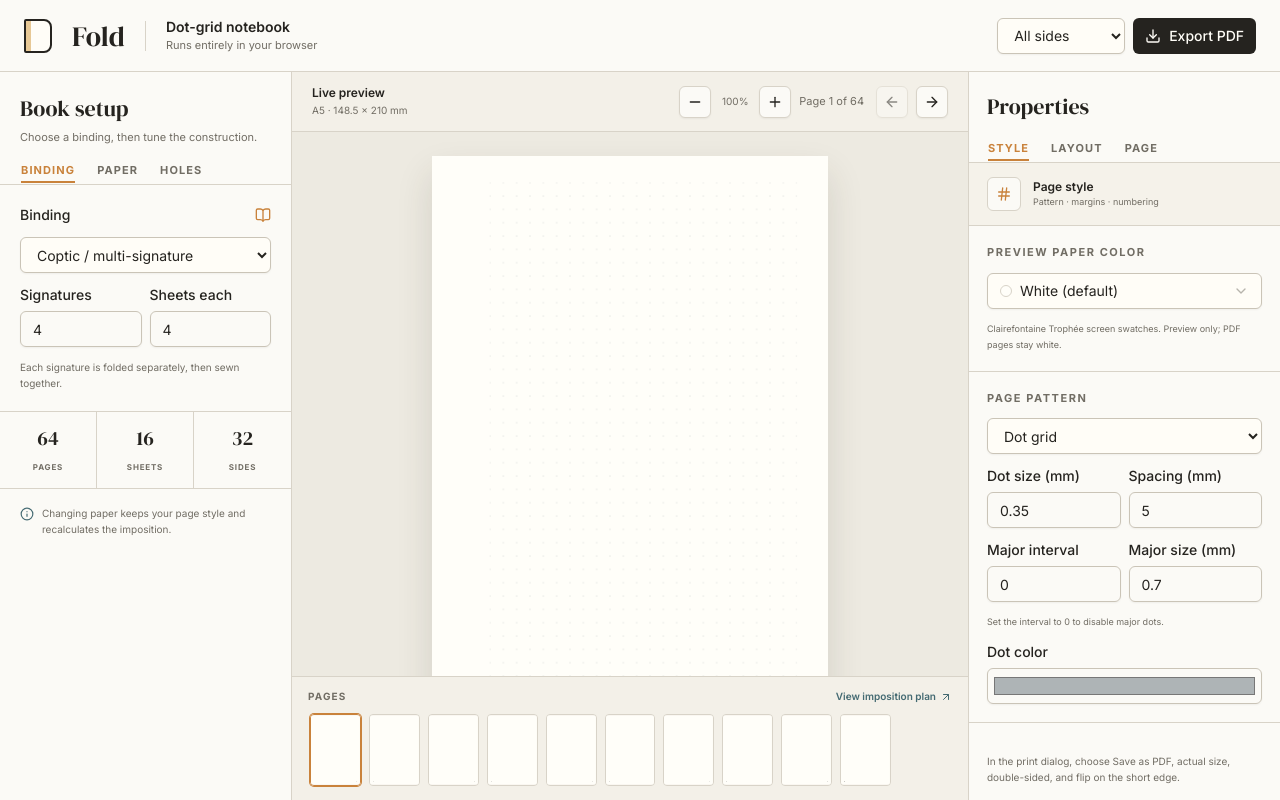
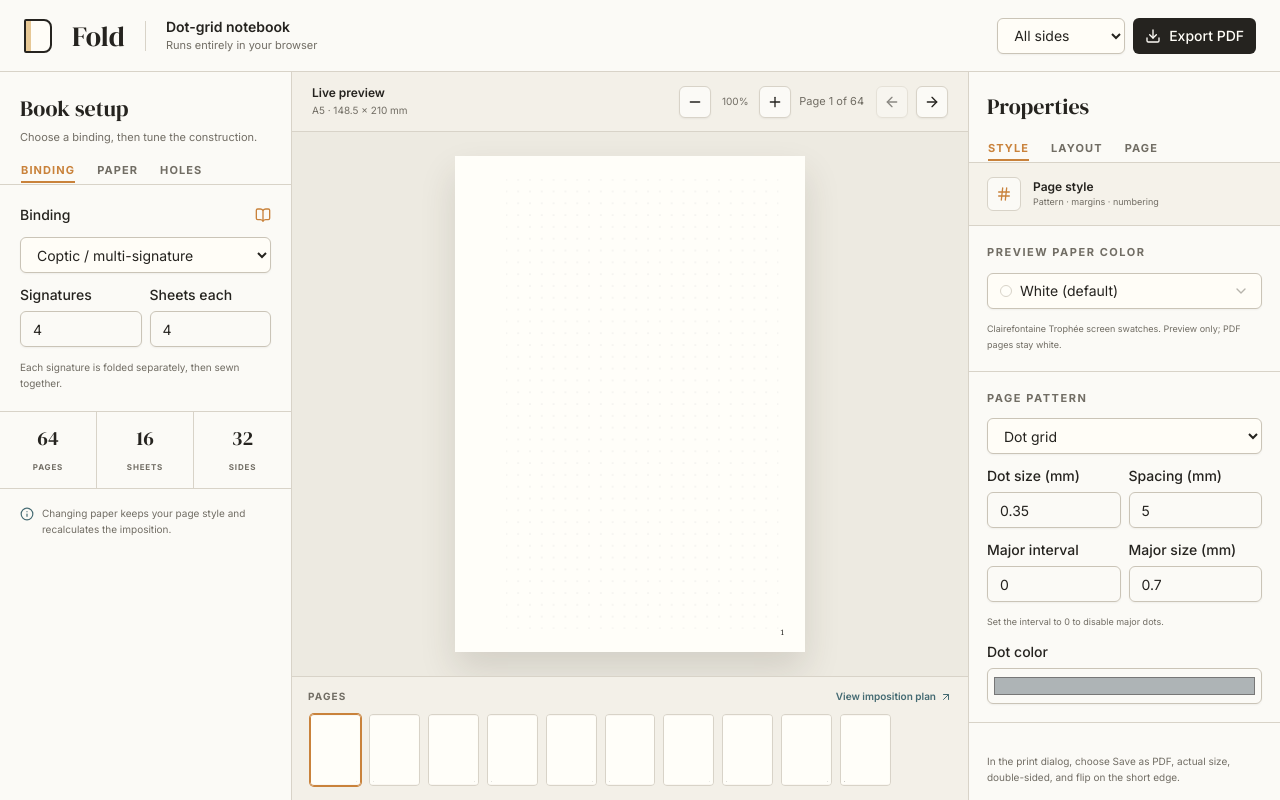
Before and after one commit to NikolaiUgelvik/fold, a React (Vite) app: page / in a window 1280 px wide. Built offline with nearby package versions, Linux system fonts and the light colour scheme.

Commit message:
fix: fit preview within laptop viewport

```diff
--- a/src/components/preview.tsx
+++ b/src/components/preview.tsx
@@ -1,5 +1,5 @@
 import { ArrowLeft, ArrowRight, ArrowUpRight, Minus, Plus } from "lucide-react"
-import { type ReactNode, useState } from "react"
+import { type CSSProperties, type ReactNode, useState } from "react"
 
 import { PageSvg } from "@/components/notebook-page"
 import { Button } from "@/components/ui/button"
@@ -158,15 +158,18 @@ const PreviewPage = (props: PreviewContentProps) => {
   const { punchHoleSets, punchHolePages, pageLayout, pageSize } = document
   const { shown: showPunchGuide, guide: punchGuide, ariaLabel: guideAriaLabel } = guidePreview
   return (
-    <div className="flex min-h-135 flex-1 overflow-auto p-4 lg:p-6">
+    <div className="flex min-h-135 flex-1 overflow-auto p-4 lg:p-6 xl:min-h-0">
       <div
-        className="relative m-auto shrink-0"
-        style={{
-          aspectRatio: showPunchGuide
-            ? `${pageLayout.paper.width} / ${pageLayout.paper.height}`
-            : `${pageSize.width} / ${pageSize.height}`,
-          height: `min(${zoom * 0.7}vh, ${zoom * 7.4}px)`,
-        }}
+        className="relative m-auto shrink-0 xl:max-h-[var(--preview-max-height)]"
+        style={
+          {
+            aspectRatio: showPunchGuide
+              ? `${pageLayout.paper.width} / ${pageLayout.paper.height}`
+              : `${pageSize.width} / ${pageSize.height}`,
+            height: `min(${zoom * 0.7}vh, ${zoom * 7.4}px)`,
+            "--preview-max-height": `${zoom}%`,
+          } as CSSProperties
+        }
       >
         {showPunchGuide && punchGuide ? (
           <div
@@ -283,7 +286,7 @@ export function Preview(props: PreviewProps): ReactNode {
     guidePreview: createPunchGuideViewModel(props.document, props.previewPunchGuide),
   }
   return (
-    <main className="flex min-h-175 min-w-0 flex-col bg-canvas xl:h-full xl:min-h-0">
+    <main className="flex min-h-175 min-w-0 flex-col bg-canvas xl:h-full xl:min-h-0 xl:overflow-hidden">
       <PreviewToolbar {...contentProps} />
 
       <PreviewPage {...contentProps} />
```
